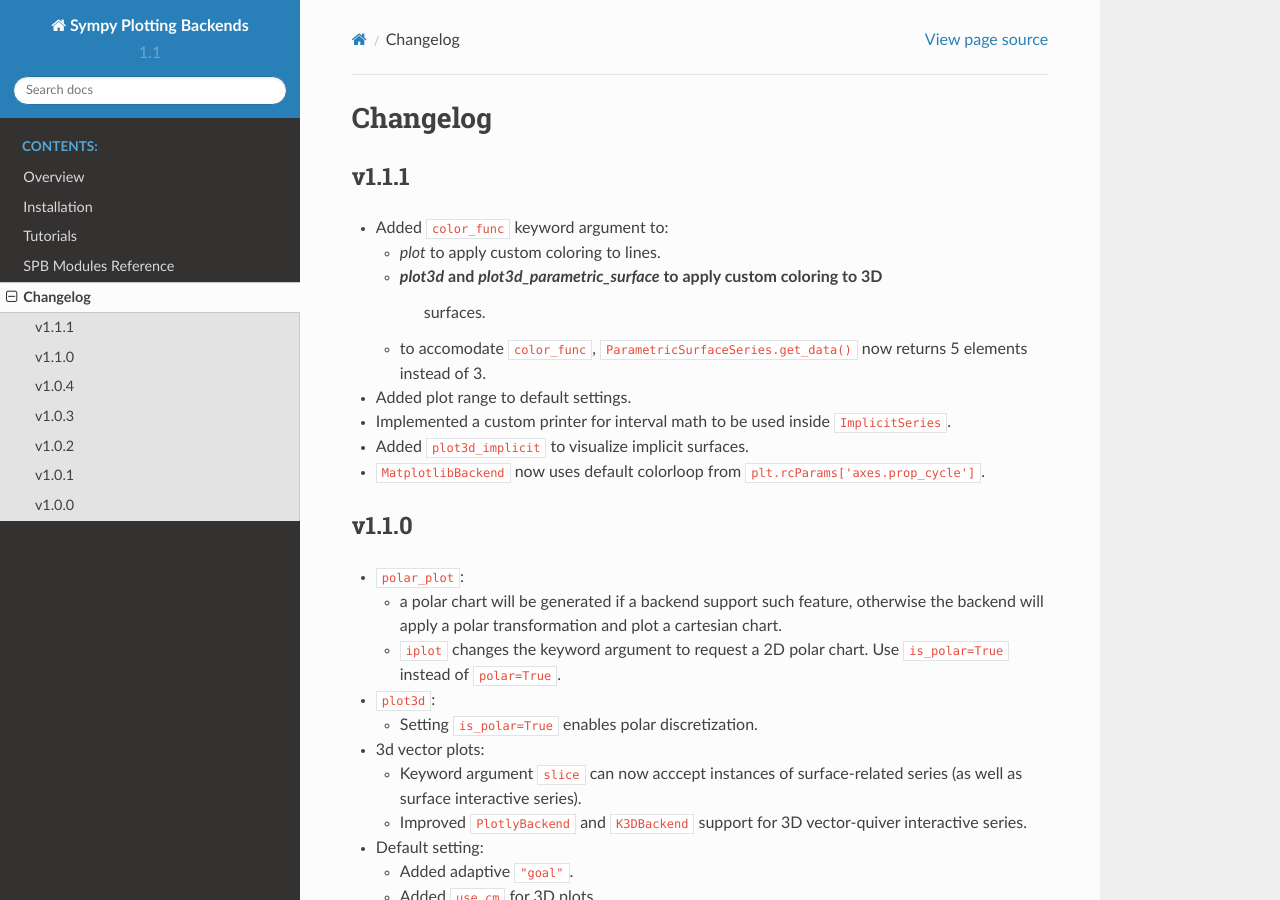
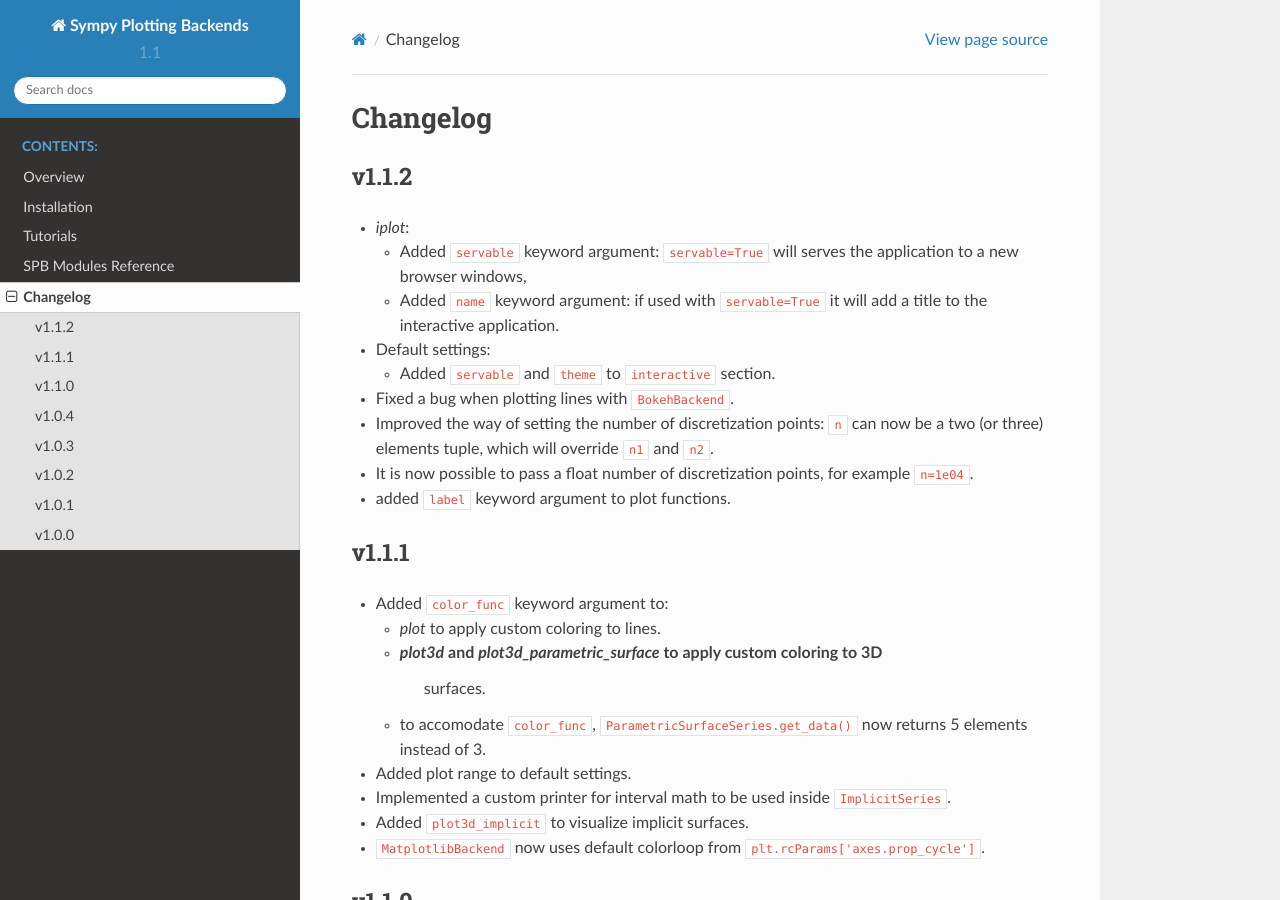
Before and after one commit to Davide-sd/sympy-plot-backends, a Sphinx documentation site: the page built from doc/source/changelog.rst, in a window 1280 px wide and 900 px high. Built offline with Sphinx 7.4.7 and the Read the Docs theme 2.0.0, drawn with Linux system fonts in a browser that asks for light colours.

Commit message:
version bump

```diff
--- a/doc/source/changelog.rst
+++ b/doc/source/changelog.rst
@@ -1,6 +1,30 @@
 ==========
  Changelog
 ==========
+
+v1.1.2
+======
+
+* `iplot`:
+
+  * Added ``servable`` keyword argument: ``servable=True`` will serves the
+    application to a new browser windows,
+  * Added ``name`` keyword argument: if used with ``servable=True`` it will
+    add a title to the interactive application.
+
+* Default settings:
+
+  * Added ``servable`` and ``theme`` to ``interactive`` section.
+
+* Fixed a bug when plotting lines with ``BokehBackend``.
+* Improved the way of setting the number of discretization points: ``n``
+  can now be a two (or three) elements tuple, which will override ``n1`` and
+  ``n2``.
+* It is now possible to pass a float number of discretization points, for
+  example ``n=1e04``.
+* added ``label`` keyword argument to plot functions.
+
+
 
 v1.1.1
 ======
--- a/spb/_version.py
+++ b/spb/_version.py
@@ -1 +1 @@
-__version__ = "1.1.1"
+__version__ = "1.1.2"
```
